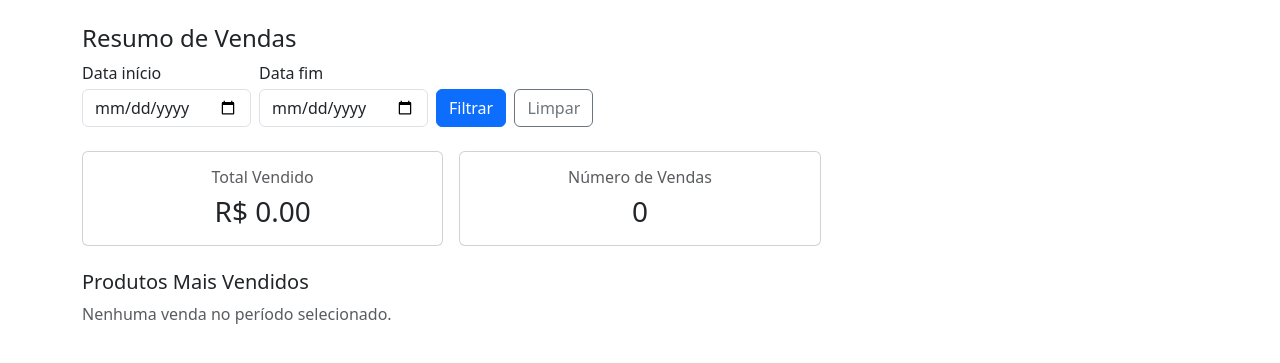
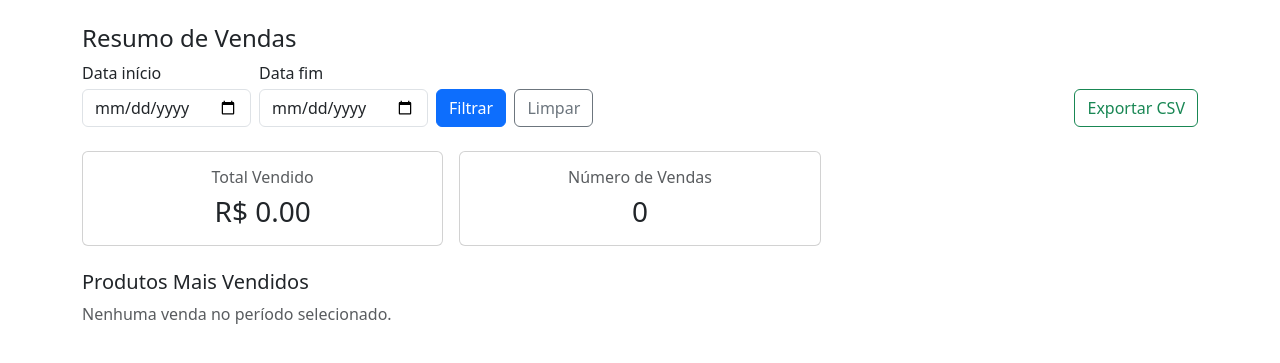
Before and after one commit to jampus90/sistemakibubble, a Django app: page /vendas/resumo/ in a window 1280 px wide. Shown: the part 56-419 px from the top of the page. Run offline with Django 5.2, Linux system fonts and the light colour scheme; the visitor is signed in with stand-in values (Sample User, id 1); data that the repository does not hold is empty.

Commit message:
adicionando feature de exportar csv

```diff
--- a/sistemadevenda/vendas/templates/resumo.html
+++ b/sistemadevenda/vendas/templates/resumo.html
@@ -17,6 +17,12 @@
     <div class="col-auto">
       <button type="submit" class="btn btn-primary">Filtrar</button>
       <a href="{% url 'resumo' %}" class="btn btn-outline-secondary ms-1">Limpar</a>
+    </div>
+    <div class="col-auto ms-auto">
+      <a href="{% url 'resumo_csv' %}{% if data_inicio or data_fim %}?data_inicio={{ data_inicio }}&data_fim={{ data_fim }}{% endif %}"
+         class="btn btn-outline-success">
+        Exportar CSV
+      </a>
     </div>
   </form>
 
--- a/sistemadevenda/vendas/urls.py
+++ b/sistemadevenda/vendas/urls.py
@@ -16,6 +16,7 @@ urlpatterns = [
     path('pedidos/<int:pk>/pronto/', views.pedido_pronto, name='pedido_pronto'),
     # Resumo
     path('resumo/', views.resumo, name='resumo'),
+    path('resumo/exportar/', views.resumo_csv, name='resumo_csv'),
     # Estoque
     path('estoque/', views.estoque_list, name='estoque_list'),
     path('estoque/novo/', views.estoque_create, name='estoque_create'),
--- a/sistemadevenda/vendas/views.py
+++ b/sistemadevenda/vendas/views.py
@@ -1,6 +1,8 @@
+import csv
 import urllib.parse
 
 from django.shortcuts import redirect, render, get_object_or_404
+from django.http import HttpResponse
 from django.urls import reverse
 from django.contrib.auth.models import User
 from django.contrib.auth import authenticate, login as auth_login, logout as auth_logout
@@ -297,3 +299,45 @@ def resumo(request):
         'data_inicio': data_inicio,
         'data_fim': data_fim,
     })
+
+
+@login_required(login_url='login')
+def resumo_csv(request):
+    vendas = Venda.objects.all()
+
+    data_inicio = request.GET.get('data_inicio', '')
+    data_fim = request.GET.get('data_fim', '')
+
+    if data_inicio:
+        vendas = vendas.filter(data_hora__date__gte=data_inicio)
+    if data_fim:
+        vendas = vendas.filter(data_hora__date__lte=data_fim)
+
+    total_vendido = vendas.aggregate(total=Sum('total_venda'))['total'] or 0
+    num_vendas = vendas.count()
+
+    produtos_mais_vendidos = (
+        ItemVenda.objects
+        .filter(venda__in=vendas)
+        .values('produto__nome')
+        .annotate(total_qtd=Sum('quantidade'))
+        .order_by('-total_qtd')[:10]
+    )
+
+    response = HttpResponse(content_type='text/csv; charset=utf-8')
+    response['Content-Disposition'] = 'attachment; filename="resumo_vendas.csv"'
+    response.write('﻿')  # BOM para compatibilidade com Excel
+
+    writer = csv.writer(response)
+    writer.writerow(['Resumo de Vendas'])
+    if data_inicio or data_fim:
+        writer.writerow(['Período', f'{data_inicio or "início"} até {data_fim or "hoje"}'])
+    writer.writerow([])
+    writer.writerow(['Total Vendido', f'R$ {total_vendido:.2f}'])
+    writer.writerow(['Número de Vendas', num_vendas])
+    writer.writerow([])
+    writer.writerow(['#', 'Produto', 'Qtd. Vendida'])
+    for i, item in enumerate(produtos_mais_vendidos, 1):
+        writer.writerow([i, item['produto__nome'], item['total_qtd']])
+
+    return response
```
